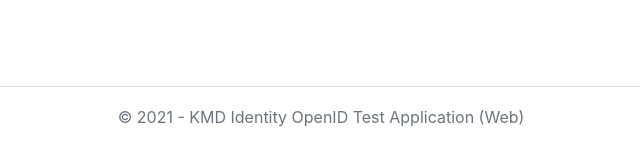
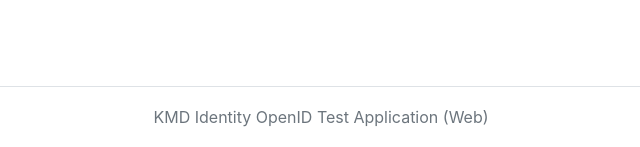
Before and after one commit to kmd-identity/testapplications, an ASP.NET Core app: page / in a window 1280 px wide. Shown: the part 653-800 px from the top of the page, without its empty margins (319-959 px from the left). Run offline with ASP.NET Core 8, Linux system fonts and the light colour scheme.

Commit message:
Removed year from footer

```diff
--- a/KMD.Identity.TestApplications.OpenID.MVCCore/Views/Shared/_Layout.cshtml
+++ b/KMD.Identity.TestApplications.OpenID.MVCCore/Views/Shared/_Layout.cshtml
@@ -40,7 +40,7 @@
 
     <footer class="border-top footer text-muted">
         <div class="container text-center">
-            &copy; 2021 - KMD Identity OpenID Test Application (Web)
+            KMD Identity OpenID Test Application (Web)
         </div>
     </footer>
     <script src="~/lib/jquery/dist/jquery.min.js"></script>
--- a/KMD.Identity.TestApplications.SAML.MVCCore/Views/Shared/_Layout.cshtml
+++ b/KMD.Identity.TestApplications.SAML.MVCCore/Views/Shared/_Layout.cshtml
@@ -40,7 +40,7 @@
 
     <footer class="border-top footer text-muted">
         <div class="container text-center">
-            &copy; 2021 - KMD Identity SAML Test Application
+            KMD Identity SAML Test Application
         </div>
     </footer>
     <script src="~/lib/jquery/dist/jquery.min.js"></script>
```
